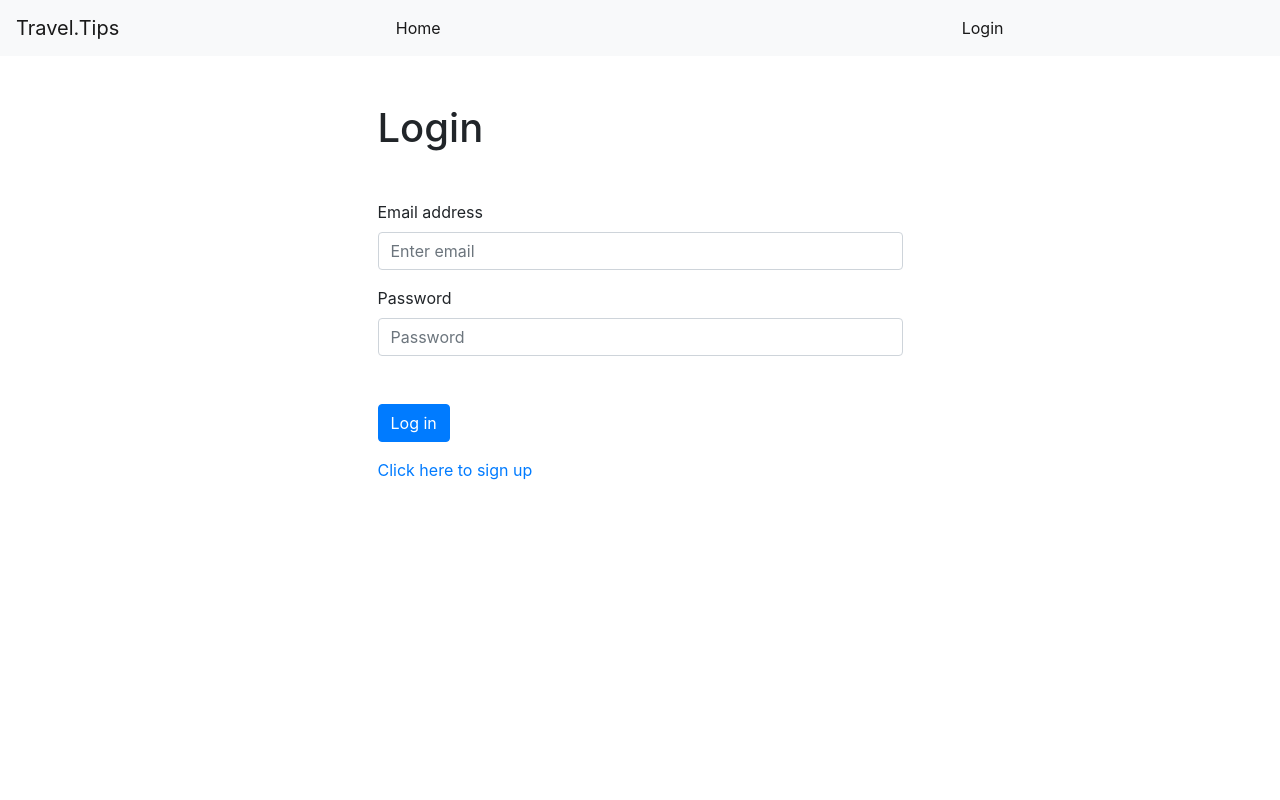
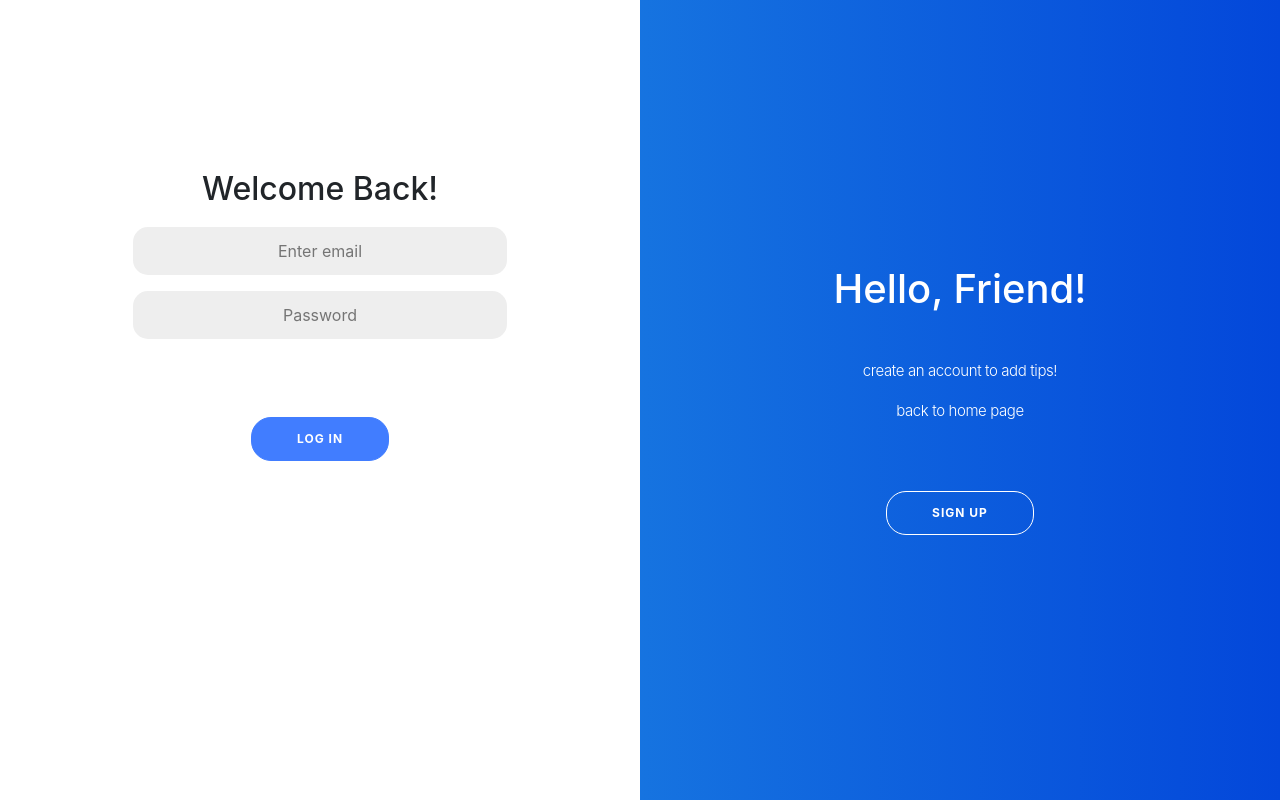
Before and after one commit to GuidoWestra/Travel-Tips-Front, a React (Create React App) app: page /login in a window 1280 px wide. Built offline with nearby package versions, Linux system fonts and the light colour scheme; no server answers.

Commit message:
new login form

```diff
--- a/src/App.js
+++ b/src/App.js
@@ -1,7 +1,7 @@
 import React, { useEffect } from "react";
 import "./App.css";
 
-import { Switch, Route } from "react-router-dom";
+import { Switch, Route, useLocation } from "react-router-dom";
 import Navigation from "./components/Navigation";
 import Loading from "./components/Loading";
 import MessageBox from "./components/MessageBox";
@@ -10,29 +10,31 @@ import { useDispatch, useSelector } from "react-redux";
 import { selectAppLoading } from "./store/appState/selectors";
 import { getUserWithStoredToken } from "./store/user/actions";
 //pages
-import Login from "./pages/Login";
+// import Login from "./pages/Login";
 import SignUp from "./pages/SignUp";
 import Home from "./pages/Home";
 import Account from "./pages/Account";
 import Details from "./pages/Details";
 import PlaceForm from "./pages/PlaceForm";
+import LoginForm from "./components/Overlay/LoginForm";
 
 function App() {
   const dispatch = useDispatch();
   const isLoading = useSelector(selectAppLoading);
-
+  const location = useLocation();
   useEffect(() => {
     dispatch(getUserWithStoredToken());
   }, [dispatch]);
 
   return (
     <div>
-      <Navigation />
+      {location.pathname === "/login" ? null : <Navigation />}
       <MessageBox />
       {isLoading ? <Loading /> : null}
+
       <Switch>
         <Route exact path="/" component={Home} />
-        <Route path="/login" component={Login} />
+        <Route path="/login" component={LoginForm} />
         <Route path="/signup" component={SignUp} />
         <Route path="/account" component={Account} />
         <Route path="/details/:id" component={Details} />
--- /dev/null
+++ b/src/components/Overlay/LoginForm.js
@@ -0,0 +1,33 @@
+import React from "react";
+import Overlay from "./overlay";
+import Login from "../../pages/Login/index";
+import SignUp from "../../pages/SignUp/index";
+import { useState, useEffect } from "react";
+import "./overlay.css";
+
+export default function LoginForm() {
+  const [rightPanelActive, set_rightPanelActive] = useState(false);
+
+  useEffect(() => {
+    set_rightPanelActive(false);
+  }, []);
+
+  const handleClickSignUpButton = () => set_rightPanelActive(true);
+
+  const handleClickSignInButton = () => set_rightPanelActive(false);
+
+  console.log(rightPanelActive);
+  return (
+    <div
+      className={`container ${rightPanelActive ? `right-panel-active` : ``}`}
+      id="container"
+    >
+      <SignUp />
+      <Login />
+      <Overlay
+        handleClickSignInButton={handleClickSignInButton}
+        handleClickSignUpButton={handleClickSignUpButton}
+      />
+    </div>
+  );
+}
--- /dev/null
+++ b/src/components/Overlay/overlay.css
@@ -0,0 +1,215 @@
+h1 {
+  font-weight: bold;
+  margin: 0;
+}
+.overlay-description {
+  font-size: 15px;
+  font-weight: 300;
+  line-height: 20px;
+  letter-spacing: -0.4px;
+  margin: 40px;
+}
+.form-button {
+  border-radius: 20px;
+  border: 1px solid #417dff;
+  background-color: #417dff;
+  color: #ffffff;
+  font-size: 12px;
+  font-weight: bold;
+  padding: 12px 45px;
+  letter-spacing: 1px;
+  text-transform: uppercase;
+  transition: transform 80ms ease-in;
+  margin-top: 30px;
+  outline: none !important;
+}
+
+.form-button-s {
+  border-radius: 20px;
+  border: 1px solid #417dff;
+  background-color: #417dff;
+  color: #ffffff;
+  font-size: 12px;
+  font-weight: bold;
+  padding: 12px 45px;
+  letter-spacing: 1px;
+  text-transform: uppercase;
+  transition: transform 80ms ease-in;
+  margin-top: 15px;
+  outline: none !important;
+  position: fixed;
+  bottom: 5%;
+  left: 40%;
+}
+
+.form-button-pic {
+  border-radius: 20px;
+  border: 1px solid #101d57;
+  background-color: #101d57;
+  color: #ffffff;
+  font-size: 12px;
+  font-weight: bold;
+  padding: 12px 45px;
+  letter-spacing: 1px;
+  text-transform: uppercase;
+  transition: transform 80ms ease-in;
+  margin-top: 30px;
+  outline: none !important;
+}
+
+.form-button:active {
+  transform: scale(0.95);
+}
+
+.form-button:focus {
+  outline: none;
+}
+
+.form-button.ghost {
+  background-color: transparent;
+  border-color: #ffffff;
+}
+.form {
+  background-color: #ffffff;
+  display: flex;
+  align-items: center;
+  justify-content: center;
+  flex-direction: column;
+  padding: 0 50px;
+  height: 100%;
+  text-align: center;
+}
+
+.form-title {
+  margin-bottom: 19px;
+}
+
+input {
+  background-color: #eee;
+  border: none;
+  padding: 12px 15px;
+  margin: 8px 0;
+  width: 85%;
+  text-align: center;
+  font-size: 13px;
+  border-radius: 15px;
+}
+.container {
+  background-color: #ffffff;
+  border-radius: 10px;
+  box-shadow: 0 14px 28px rgba(0, 0, 0, 0.25), 0 10px 10px rgba(0, 0, 0, 0.22);
+
+  overflow: hidden;
+}
+.form-container {
+  position: absolute;
+  top: 0;
+  height: 100%;
+  transition: all 0.6s ease-in-out;
+}
+
+.sign-in-container {
+  left: 0;
+  width: 50%;
+  z-index: 2;
+}
+
+.sign-up-container {
+  left: 0;
+  width: 50%;
+  opacity: 0;
+  z-index: 1;
+}
+
+.container.right-panel-active .sign-in-container {
+  transform: translateX(100%);
+  opacity: 0;
+}
+
+.container.right-panel-active .sign-up-container {
+  transform: translateX(100%);
+  opacity: 1;
+  z-index: 5;
+  animation: show 0.6s;
+}
+
+@keyframes show {
+  0%,
+  49.99% {
+    opacity: 0;
+    z-index: 1;
+  }
+
+  50%,
+  100% {
+    opacity: 1;
+    z-index: 5;
+  }
+}
+.overlay-container {
+  position: absolute;
+  top: 0;
+  left: 50%;
+  width: 50%;
+  height: 100%;
+  overflow: hidden;
+  transition: transform 0.6s ease-in-out;
+  z-index: 100;
+}
+
+.container.right-panel-active .overlay-container {
+  transform: translateX(-100%);
+}
+
+.overlay {
+  background: white;
+  background: -webkit-linear-gradient(to right, #e2e3e5, #31bbe6);
+  background: linear-gradient(to right, #29a0e6, #0347da);
+  background-repeat: no-repeat;
+  background-size: cover;
+  background-position: 0 0;
+  color: #ffffff;
+  position: relative;
+  left: -100%;
+  height: 100%;
+  width: 200%;
+  transform: translateX(0);
+  transition: transform 0.6s ease-in-out;
+}
+
+.container.right-panel-active .overlay {
+  transform: translateX(50%);
+}
+
+.overlay-panel {
+  position: absolute;
+  display: flex;
+  align-items: center;
+  justify-content: center;
+  flex-direction: column;
+  padding: 0 40px;
+  text-align: center;
+  top: 0;
+  height: 100%;
+  width: 50%;
+  transform: translateX(0);
+  transition: transform 0.6s ease-in-out;
+}
+.overlay-left {
+  transform: translateX(-20%);
+  padding: 0;
+}
+
+.container.right-panel-active .overlay-left {
+  transform: translateX(0);
+}
+
+.overlay-right {
+  padding: 0;
+  right: 0;
+  transform: translateX(0);
+}
+
+.container.right-panel-active .overlay-right {
+  transform: translateX(20%);
+}
--- /dev/null
+++ b/src/components/Overlay/overlay.js
@@ -0,0 +1,54 @@
+import React from "react";
+import { Link } from "react-router-dom";
+
+export default function Overlay({
+  handleClickSignUpButton,
+  handleClickSignInButton,
+}) {
+  return (
+    <div className="overlay-container">
+      <div className="overlay">
+        <div className="overlay-panel overlay-left">
+          <h1>Welcome Back!</h1>
+          <p className="overlay-description">
+            log in to your account to leave tips <br /> and edit your profile
+            <br />
+            <br />
+            <span>
+              <Link style={{ color: "white" }} to="/">
+                back to home page
+              </Link>
+            </span>
+          </p>
+          <button
+            className="ghost form-button"
+            id="signIn"
+            onClick={handleClickSignInButton}
+          >
+            Log In
+          </button>
+        </div>
+        <div className="overlay-panel overlay-right">
+          <h1>Hello, Friend!</h1>
+          <p className="overlay-description">
+            create an account to add tips!
+            <br />
+            <br />
+            <span>
+              <Link style={{ color: "white" }} to="/">
+                back to home page
+              </Link>
+            </span>
+          </p>
+          <button
+            className="ghost form-button"
+            id="signUp"
+            onClick={handleClickSignUpButton}
+          >
+            Sign Up
+          </button>
+        </div>
+      </div>
+    </div>
+  );
+}
--- a/src/pages/Account/EditPicture.js
+++ b/src/pages/Account/EditPicture.js
@@ -67,7 +67,6 @@ export default function EditPicture() {
             class="form-control"
             id="customFile"
             label="Example file input"
-            type="file"
             name="image"
             onChange={handleFileInputChange}
             className="from-input"
--- a/src/pages/Account/index.js
+++ b/src/pages/Account/index.js
@@ -19,7 +19,7 @@ export default function Account() {
     dispatch(fetchTipsForUser());
   }, [dispatch]);
   const tips = useSelector(selectTipsForPlace);
-  console.log(`tips from component`, tips);
+  // console.log(`tips from component`, tips);
   const onClickEditPhoto = () => {
     if (editMode === false) {
       setEditMode(true);
--- a/src/pages/Login/index.js
+++ b/src/pages/Login/index.js
@@ -1,12 +1,10 @@
 import React, { useState, useEffect } from "react";
 import Form from "react-bootstrap/Form";
-import Container from "react-bootstrap/Container";
-import Button from "react-bootstrap/Button";
 import { login } from "../../store/user/actions";
 import { selectToken } from "../../store/user/selectors";
 import { useDispatch, useSelector } from "react-redux";
-import { useHistory, Link } from "react-router-dom";
-import { Col } from "react-bootstrap";
+import { useHistory } from "react-router-dom";
+import MessageBox from "../../components/MessageBox/index";
 
 export default function SignUp() {
   const [email, setEmail] = useState("");
@@ -32,14 +30,23 @@ export default function SignUp() {
   }
 
   return (
-    <Container>
-      <Form as={Col} md={{ span: 6, offset: 3 }} className="mt-5">
-        <h1 className="mt-5 mb-5">Login</h1>
+    <div className="form-container sign-in-container">
+      <MessageBox />
+      <Form
+        action="#"
+        style={{
+          //don't change!!!!!!!!!
+          marginTop: "170px",
+          marginLeft: "100px",
+          marginRight: "100px",
+          textAlign: "center",
+        }}
+      >
+        <h2 className="form-title">Welcome Back!</h2>
         <Form.Group controlId="formBasicEmail">
-          <Form.Label>Email address</Form.Label>
-          <Form.Control
+          <input
             value={email}
-            onChange={event => setEmail(event.target.value)}
+            onChange={(event) => setEmail(event.target.value)}
             type="email"
             placeholder="Enter email"
             required
@@ -47,24 +54,20 @@ export default function SignUp() {
         </Form.Group>
 
         <Form.Group controlId="formBasicPassword">
-          <Form.Label>Password</Form.Label>
-          <Form.Control
+          <input
             value={password}
-            onChange={event => setPassword(event.target.value)}
+            onChange={(event) => setPassword(event.target.value)}
             type="password"
             placeholder="Password"
             required
           />
         </Form.Group>
         <Form.Group className="mt-5">
-          <Button variant="primary" type="submit" onClick={submitForm}>
+          <button className="form-button" type="submit" onClick={submitForm}>
             Log in
-          </Button>
+          </button>
         </Form.Group>
-        <Link to="/signup" style={{ textAlign: "center" }}>
-          Click here to sign up
-        </Link>
       </Form>
-    </Container>
+    </div>
   );
 }
--- a/src/pages/SignUp/index.js
+++ b/src/pages/SignUp/index.js
@@ -1,12 +1,12 @@
 import React, { useState, useEffect } from "react";
 import Form from "react-bootstrap/Form";
-import Container from "react-bootstrap/Container";
-import Button from "react-bootstrap/Button";
+import MessageBox from "../../components/MessageBox/index";
+import { Row, Col } from "react-bootstrap";
 import { signUp } from "../../store/user/actions";
 import { selectToken } from "../../store/user/selectors";
 import { useDispatch, useSelector } from "react-redux";
-import { useHistory, Link } from "react-router-dom";
-import { Col } from "react-bootstrap";
+import { useHistory } from "react-router-dom";
+
 import { CLOUDINARY_URL } from "../../config/constants";
 
 export default function SignUp() {
@@ -34,6 +34,7 @@ export default function SignUp() {
     };
   };
   const handleFileInputChange = (e) => {
+    setPhotoLink("");
     const file = e.target.files[0];
     previewFile(file);
     setFileInput(file);
@@ -74,12 +75,21 @@ export default function SignUp() {
   }
 
   return (
-    <Container>
-      <Form as={Col} md={{ span: 6, offset: 3 }} className="mt-5">
-        <h1 className="mt-5 mb-5">Signup</h1>
+    <div className="form-container sign-up-container">
+      <MessageBox />
+      <Form
+        action="#"
+        style={{
+          //don't change!!!!!!!!!
+          marginTop: "45px",
+          marginLeft: "85px",
+          marginRight: "85px",
+          textAlign: "center",
+        }}
+      >
+        <h2 className="form-title">Hello, Friend!</h2>
         <Form.Group controlId="formBasicName">
-          <Form.Label>Name</Form.Label>
-          <Form.Control
+          <input
             value={name}
             onChange={(event) => setName(event.target.value)}
             type="text"
@@ -88,8 +98,7 @@ export default function SignUp() {
           />
         </Form.Group>
         <Form.Group controlId="formBasicEmail">
-          <Form.Label>Email address</Form.Label>
-          <Form.Control
+          <input
             value={email}
             onChange={(event) => setEmail(event.target.value)}
             type="email"
@@ -100,10 +109,8 @@ export default function SignUp() {
             We'll never share your email with anyone else.
           </Form.Text>
         </Form.Group>
-
         <Form.Group controlId="formBasicPassword">
-          <Form.Label>Password</Form.Label>
-          <Form.Control
+          <input
             value={password}
             onChange={(event) => setPassword(event.target.value)}
             type="password"
@@ -111,42 +118,56 @@ export default function SignUp() {
             required
           />
         </Form.Group>
+        <Row style={{ marginTop: "20px" }}>
+          <Col style={{ textAlign: "left" }}>
+            <Form.Group>
+              <Form.Label for="customFile">Upload Image</Form.Label>
 
-        <Form.Group>
-          <label class="form-label" for="customFile">
-            Upload Image
-          </label>
-          <br />
               <input
+                style={{
+                  backgroundColor: "white",
+                  marginLeft: "0",
+                  paddingLeft: "0",
+                }}
                 type="file"
-            class="form-control"
                 id="customFile"
                 label="Example file input"
-            type="file"
                 name="image"
                 onChange={handleFileInputChange}
-            className="from-input"
               />
             </Form.Group>
+            {preview && !photoLink ? (
+              <button
+                className="form-button-pic"
+                type="submit"
+                onClick={submitImage}
+              >
+                Choose this picture
+              </button>
+            ) : null}
+          </Col>
+
+          <Col>
             <div>
               {preview && (
-            <img src={preview} alt="chosen" style={{ height: "300px" }}></img>
+                <img
+                  src={preview}
+                  alt="chosen"
+                  style={{
+                    height: "200px",
+                    borderRadius: "9px",
+                    marginTop: "10px",
+                    boxShadow: "1px 1px 5px 1px grey",
+                  }}
+                ></img>
               )}
             </div>
-        <br />
-        {preview ? (
-          <Button variant="dark" type="submit" onClick={submitImage}>
-            Choose this picture
-          </Button>
-        ) : null}
-
-        <Form.Group className="mt-5">
-          <Button variant="primary" type="submit" onClick={submitForm}>
+          </Col>
+        </Row>{" "}
+      </Form>{" "}
+      <button className="form-button-s" type="submit" onClick={submitForm}>
         Sign up
-          </Button>
-        </Form.Group>
-        <Link to="/login">Click here to log in</Link>
-      </Form>
-    </Container>
+      </button>
+    </div>
   );
 }
--- a/src/store/user/actions.js
+++ b/src/store/user/actions.js
@@ -51,10 +51,10 @@ export const signUp = (name, email, password, photoLink) => {
     } catch (error) {
       if (error.response) {
         console.log(error.response.data.message);
-        dispatch(setMessage("danger", true, error.response.data.message));
+        dispatch(setMessage("danger", true, "please fill all fields"));
       } else {
         console.log(error.message);
-        dispatch(setMessage("danger", true, error.message));
+        dispatch(setMessage("danger", true, "error.message"));
       }
       dispatch(appDoneLoading());
     }
```
Also changed, not shown: src/pages/Home/index.js (+6 -2 lines), src/pages/PlaceForm/index.js (+18 -5 lines). Lines whose indentation alone changed are shown as unchanged.
